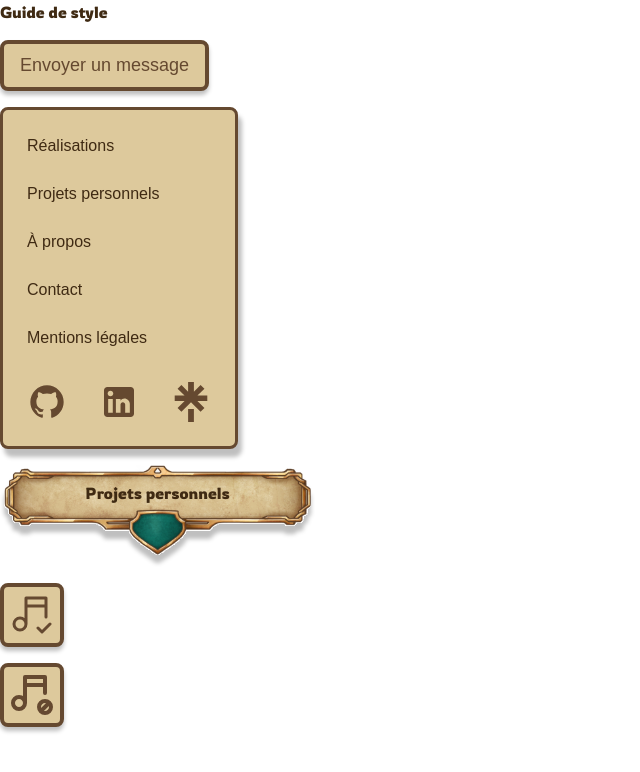
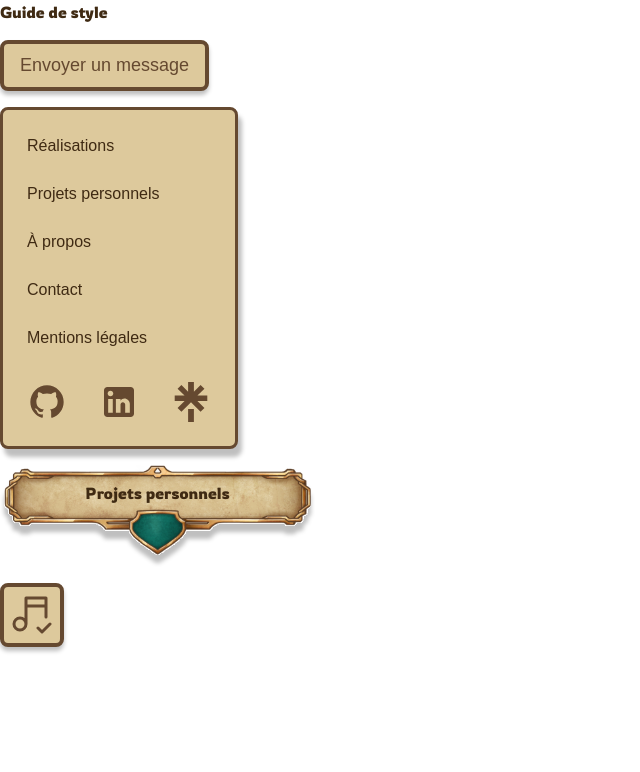
Before and after one commit to SamuelCharasse/Portfolio, a Vue app: page /guidestyle in a window 1280 px wide. Shown: the top 772 px of the page, without its empty margins (0-640 px from the left). Built offline with nearby package versions, Linux system fonts and the light colour scheme; a web font is replaced by a local one.

Commit message:
Ajout de la fonctionnalité de basculement du son avec les icônes SoundOn et SoundOff, mise à jour des propriétés de style dans soundOff.vue.

```diff
--- a/src/components/icons/soundOff.vue
+++ b/src/components/icons/soundOff.vue
@@ -15,7 +15,7 @@
       <path
         d="M14 28C14 29.5913 13.3679 31.1174 12.2426 32.2426C11.1174 33.3679 9.5913 34 8 34C6.4087 34 4.88258 33.3679 3.75736 32.2426C2.63214 31.1174 2 29.5913 2 28C2 26.4087 2.63214 24.8826 3.75736 23.7574C4.88258 22.6321 6.4087 22 8 22C9.5913 22 11.1174 22.6321 12.2426 23.7574C13.3679 24.8826 14 26.4087 14 28ZM14 28V2H34V18M14 10H34M30 36L38 28M28 32C28 33.5913 28.6321 35.1174 29.7574 36.2426C30.8826 37.3679 32.4087 38 34 38C35.5913 38 37.1174 37.3679 38.2426 36.2426C39.3679 35.1174 40 33.5913 40 32C40 30.4087 39.3679 28.8826 38.2426 27.7574C37.1174 26.6321 35.5913 26 34 26C32.4087 26 30.8826 26.6321 29.7574 27.7574C28.6321 28.8826 28 30.4087 28 32Z"
         stroke="#654930"
-        stroke-width="4"
+        stroke-width="3"
         stroke-linecap="round"
         stroke-linejoin="round"
       ></path>
--- a/src/pages/guidestyle.vue
+++ b/src/pages/guidestyle.vue
@@ -5,6 +5,14 @@ import SoundOff from '@/components/icons/soundOff.vue'
 import SoundOn from '@/components/icons/soundOn.vue'
 import MenuOverlay from '@/components/MenuOverlay.vue'
 import Tile from '@/components/Tile.vue'
+import { ref } from 'vue'
+
+const isSoundOn = ref(true);
+
+const toggleSound = () => {
+  isSoundOn.value = !isSoundOn.value;
+};
+
 </script>
 <template>
   <div class="flex flex-col gap-4">
@@ -12,7 +20,7 @@ import Tile from '@/components/Tile.vue'
     <BtnDefault>Envoyer un message</BtnDefault>
     <MenuOverlay />
     <Tile></Tile>
-    <SoundOn></SoundOn>
-    <SoundOff></SoundOff>
+    <SoundOn v-if="isSoundOn" @click="toggleSound"></SoundOn>
+    <SoundOff v-else @click="toggleSound"></SoundOff>
   </div>
 </template>
```
